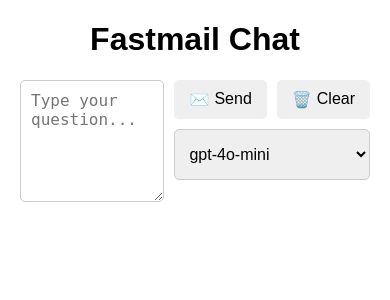
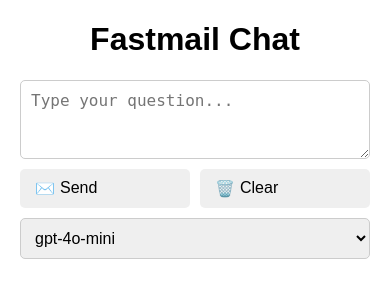
Before and after one commit to jeffjjohnston/fastmail-chat, a Flask app: page / in a window 390 px wide. Shown: the top 300 px of the page. Run offline with Flask 3, Linux system fonts and the light colour scheme; parts of the project's set-up code (start-up, migrations or seed data) failed here and were passed over.

Commit message:
Improve mobile chat layout (#23)
* Improve mobile layout

* Fix textarea padding on mobile

```diff
--- a/templates/index.html
+++ b/templates/index.html
@@ -17,6 +17,7 @@
             padding: 10px;
             border: 1px solid #ccc;
             border-radius: 5px;
+            box-sizing: border-box;
             font-size: 1rem;
             height: 100px;
         }
@@ -73,6 +74,21 @@
         h1 { text-align: center; }
         .flash { max-width: 700px; margin: 10px auto; padding: 10px; border-radius: 5px; }
         .flash.error { background: #fdd; border: 1px solid #f99; }
+
+        /* Mobile layout */
+        @media (max-width: 600px) {
+            form {
+                flex-direction: column;
+                align-items: stretch;
+            }
+            textarea {
+                width: 100%;
+            }
+            .controls {
+                width: 100%;
+                height: auto;
+            }
+        }
     </style>
 </head>
 <body>
```
